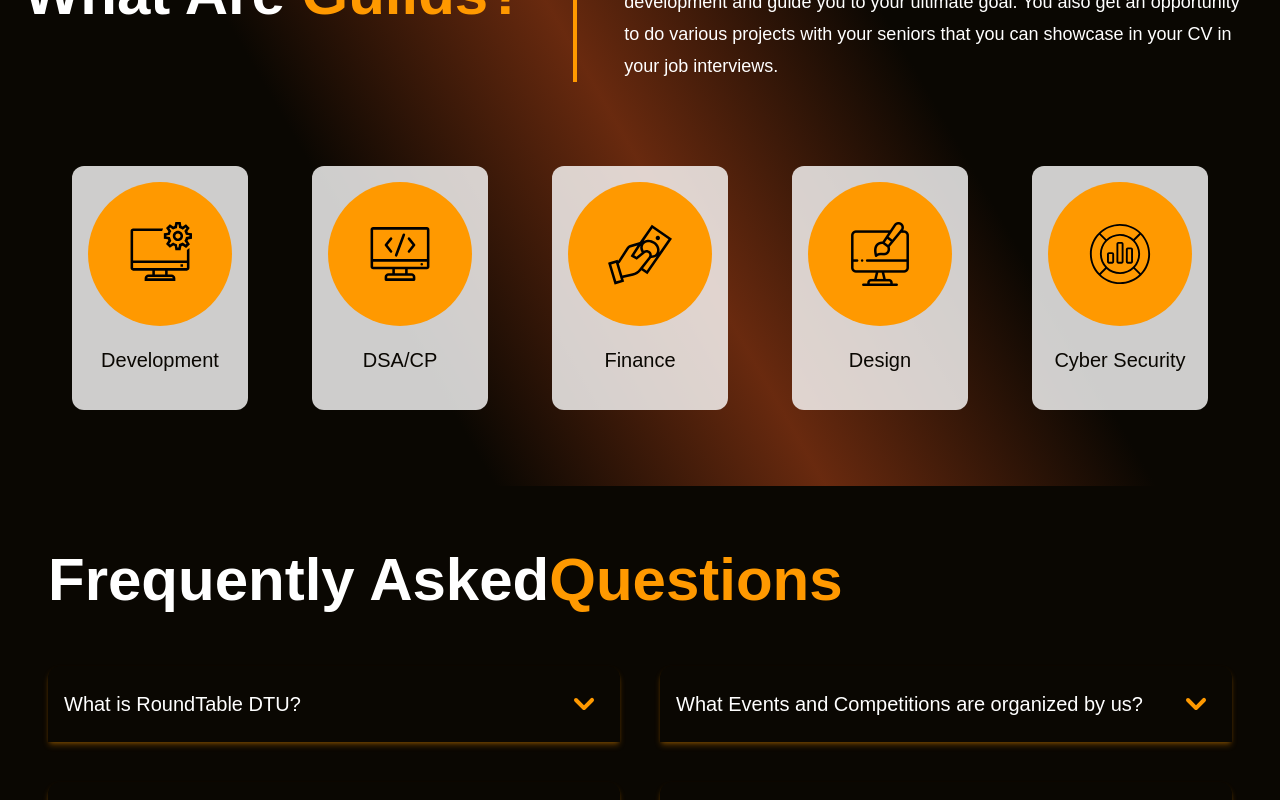
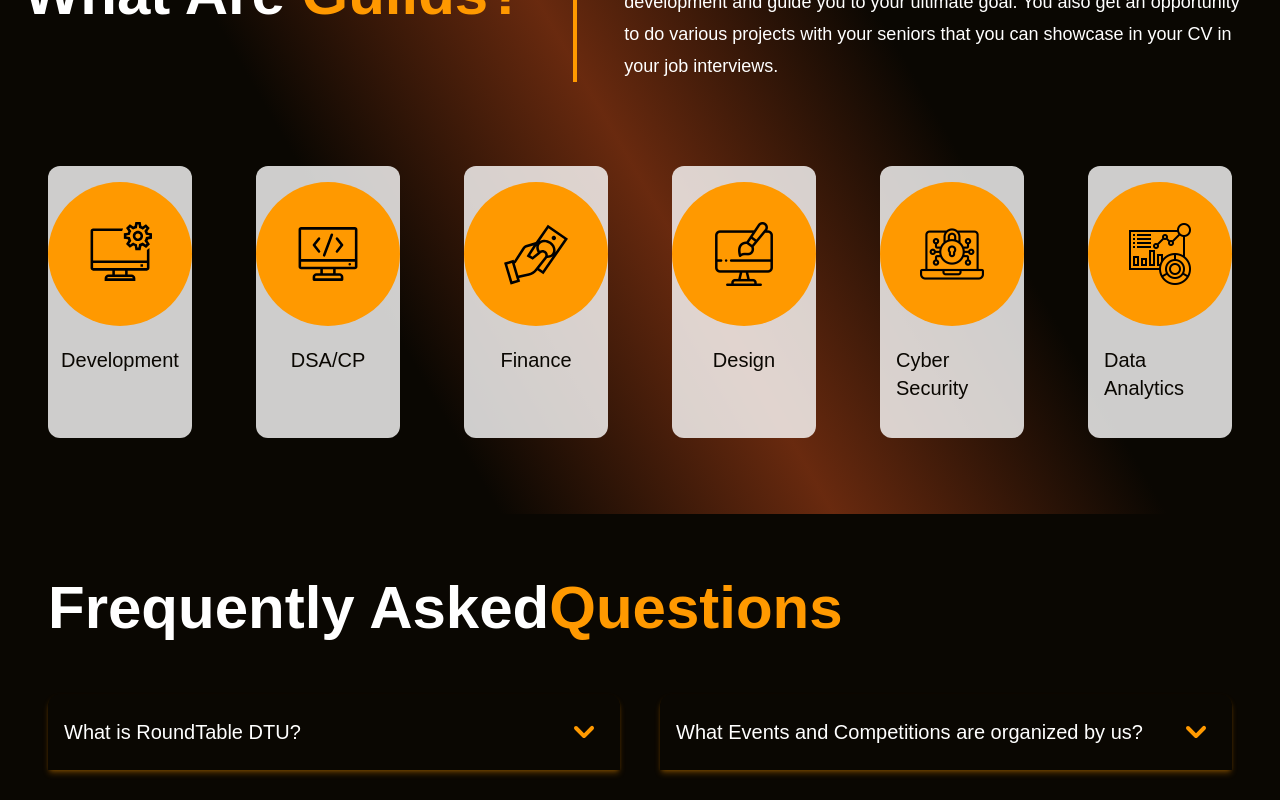
Before and after one commit to RoundTableDTU/Official-Website, a Next.js app: page /about in a window 1280 px wide. Shown: the part 800-1600 px from the top of the page. Built offline with nearby package versions, Linux system fonts and the light colour scheme.

Commit message:
new guilds

```diff
--- a/pages/about.tsx
+++ b/pages/about.tsx
@@ -54,7 +54,7 @@ const About = (props: Props) => {
             <div className="w-1 hidden md:block bg-primary-orange"></div>
             <h1 className="md:w-1/2 text-lg leading-8 ">{sigInfo.text}</h1>
           </div>
-          <div className="grid grid-cols-2 md:grid-cols-5 gap-6 md:gap-16 md:justify-around py-9 px-10">{renderSigCardsd}</div>
+          <div className="grid grid-cols-2 md:grid-cols-6 gap-6 md:gap-16 md:justify-around py-9 px-10">{renderSigCardsd}</div>
         </div>
         {/* <div className="h-full w-full absolute z-[2] bg-[#1f0909]/[0.72]"></div> */}
         {/* <img
--- a/utility/roundtableText.ts
+++ b/utility/roundtableText.ts
@@ -127,7 +127,11 @@ export const sigList = [
   },
   {
     title: `Cyber Security`,
-    image: `/assets/sigs/data.svg`,
+    image: `/assets/sigs/cyber.png`,
+  },
+  {
+    title: `Data Analytics`,
+    image: `/assets/sigs/data.png`,
   },
 ];
 
```
Also changed, not shown: public/assets/sigs/cyber.png (added), public/assets/sigs/data.png (added).
